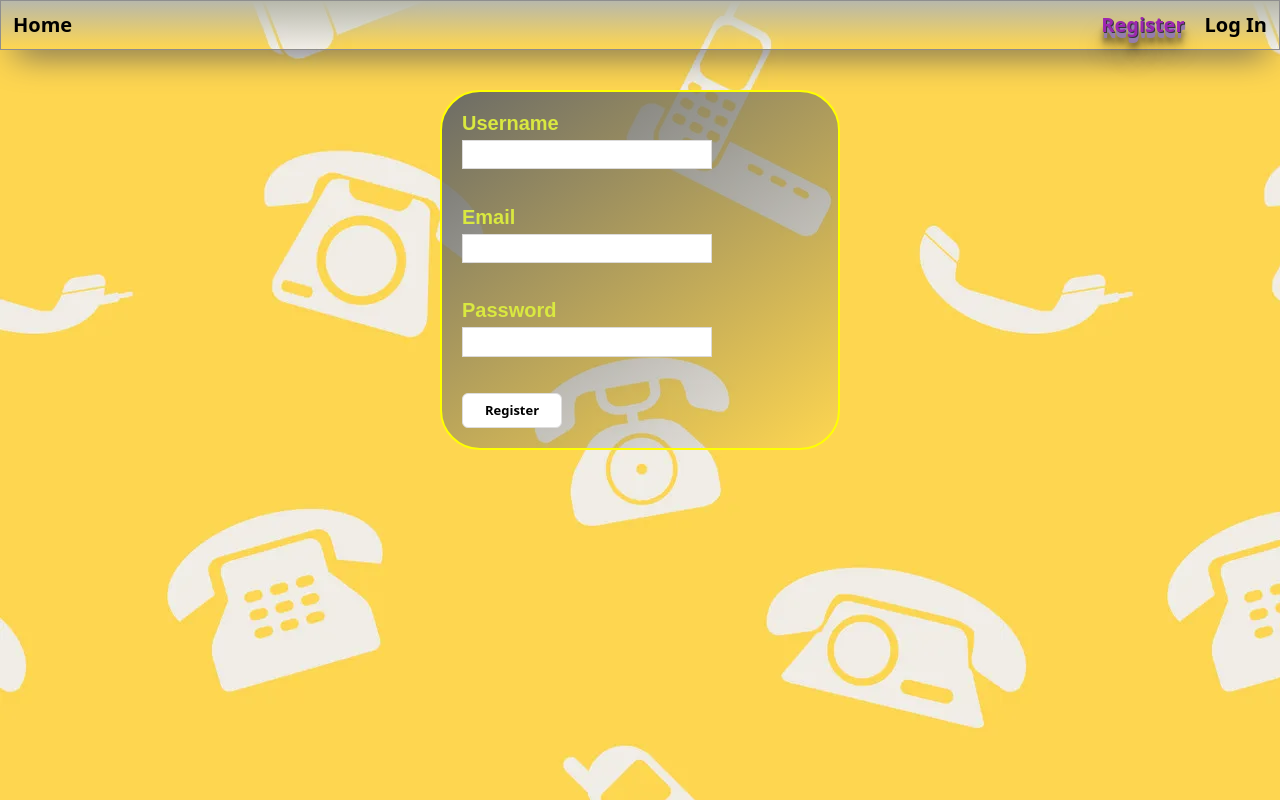
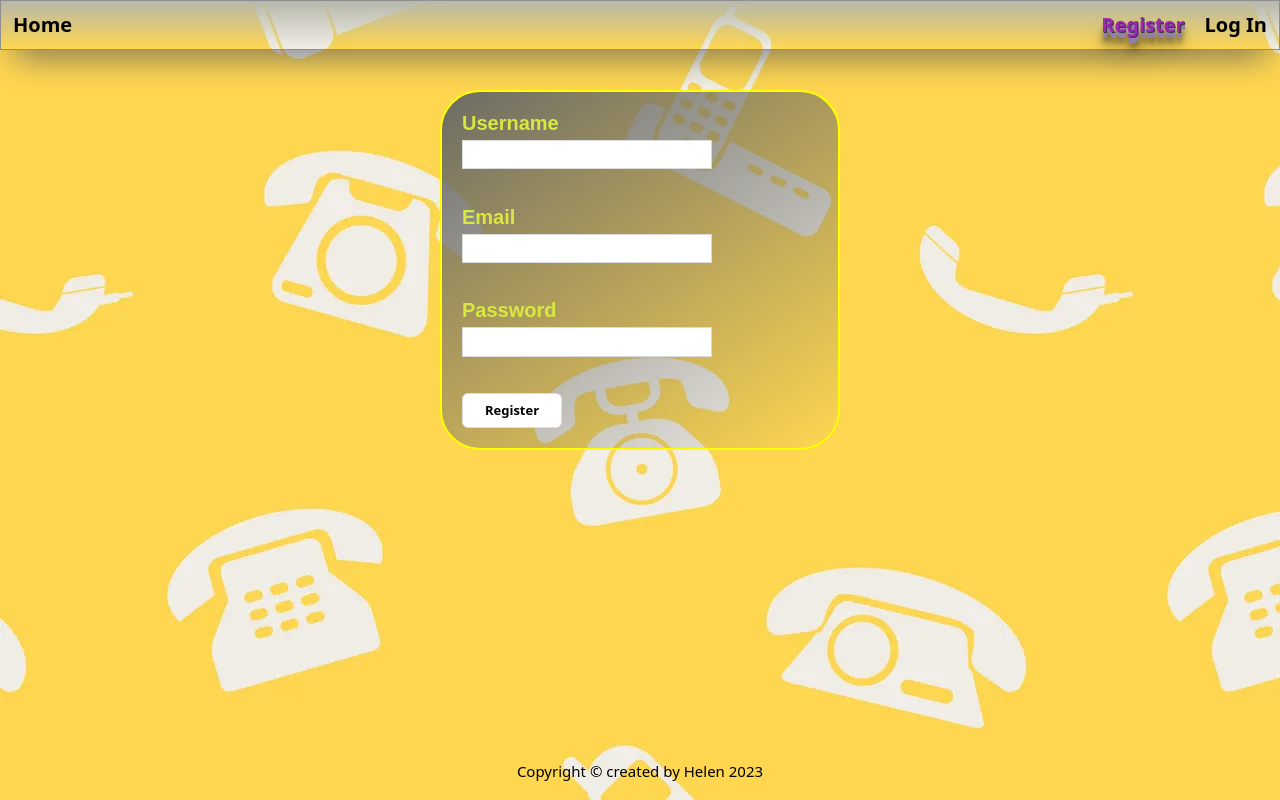
Before and after one commit to Helen-A-lex/goit-react-hw-08-phonebook, a React (Create React App) app: page /goit-react-hw-08-phonebook/register in a window 1280 px wide. Built offline with nearby package versions, Linux system fonts and the light colour scheme.

Commit message:
add footer and links

```diff
--- /dev/null
+++ b/src/components/Footer/Footer.jsx
@@ -0,0 +1,11 @@
+import { FooterDiv, FooterText, FooterWrap } from "./Footer.styled";
+
+export const Footer = () => {
+  return (
+      <FooterWrap>
+          <FooterDiv>
+              <FooterText>Copyright © created by Helen 2023 </FooterText>
+          </FooterDiv>
+    </FooterWrap>
+  );
+};
--- /dev/null
+++ b/src/components/Footer/Footer.styled.js
@@ -0,0 +1,19 @@
+import styled from 'styled-components';
+export const FooterWrap = styled.footer`
+  adding-bottom: 24px;
+  background-color: transparent;
+  position: fixed;
+  left: 0px;
+  bottom: 0px;
+  margin-bottom: 20px;
+  width: 100%;
+`;
+export const FooterDiv = styled.div`
+  display: flex;
+  justify-content: center;
+`;
+export const FooterText = styled.p`
+  font-weight: 400;
+  font-size: 15px;
+  color: black;
+`;
--- a/src/components/HelloDiv/HelloDiv.js
+++ b/src/components/HelloDiv/HelloDiv.js
@@ -6,8 +6,11 @@ export default function HelloDiv() {
       <HelloTitle>Personal contacts book</HelloTitle>
       <Text>
         {' '}
-        Please, <b>Register</b> or <b>Log In</b> to have access to the Contacts
-        Book
+        Please, <a href="/goit-react-hw-08-phonebook/register">
+          {' '}
+          Register
+        </a> or <a href="/goit-react-hw-08-phonebook/login">Log In</a> to have
+        access to the Contacts Book
       </Text>
       <Icon />
     </HelloWrap>
--- a/src/components/SharedLayout/SharedLayout.js
+++ b/src/components/SharedLayout/SharedLayout.js
@@ -2,15 +2,17 @@ import { Outlet } from 'react-router-dom';
 import { Suspense } from 'react';
 import AppBar from 'components/AppBar/AppBar';
 import { Container } from './SharedLayout.styled';
-
+import { Footer } from 'components/Footer/Footer';
+import { Loader } from 'components/Loader/Loader';
 const SharedLayout = () => {
   return (
     <>
       <AppBar />
       <Container>
-        <Suspense fallback={<div>Loading...</div>}>
+        <Suspense fallback={<Loader>Loading...</Loader>}>
           <Outlet />
         </Suspense>
+        <Footer />
       </Container>
     </>
   );
--- a/src/components/SharedLayout/SharedLayout.styled.js
+++ b/src/components/SharedLayout/SharedLayout.styled.js
@@ -4,4 +4,5 @@ export const Container = styled.main`
   max-width: 1280px;
   margin: 0 auto;
   padding: 0 20px;
+  margin-bottom: 150px;
 `;
--- a/src/pages/NotFound.js
+++ b/src/pages/NotFound.js
@@ -1,7 +1,10 @@
 const NotFound = () => {
   return (
     <div>
-      <b>Not Found: To get to the main page, click on Home</b>
+      <b>
+        Not Found: To get to the main page, click on{' '}
+        <a href="/goit-react-hw-08-phonebook">Home</a>
+      </b>
     </div>
   );
 };
```
